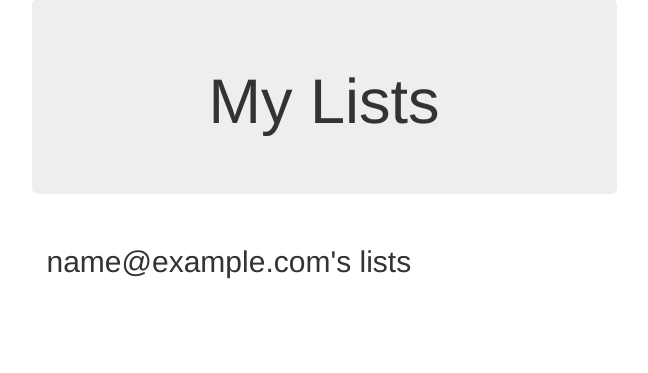
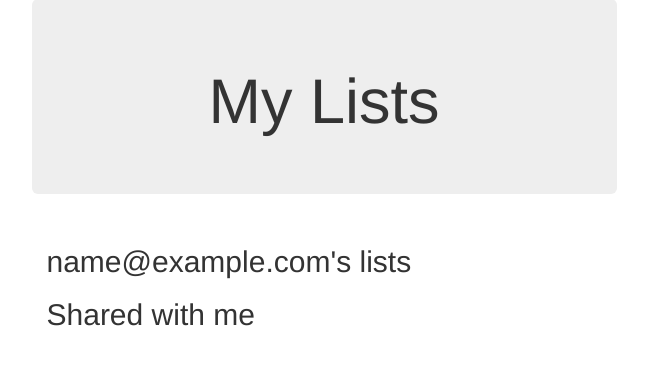
Before and after one commit to DanielBerns/Test-Driven-Development-with-Python, a Django app: a page that uses lists/templates/my_lists.html in a window 1280 px wide. Shown: the part 73-446 px from the top of the page, without its empty margins (316-964 px from the left). Run offline with Django 3.2, Linux system fonts and the light colour scheme; tables that the repository leaves empty hold one stand-in row (values such as "Sample post"); some libraries are stand-ins or nearby versions.

Commit message:
Showing lists shared with you on user list page, and users list is shared with on list page

```diff
--- a/lists/models.py
+++ b/lists/models.py
@@ -6,7 +6,7 @@
 class List(models.Model):
     owner = models.ForeignKey(settings.AUTH_USER_MODEL, blank=True,
                               null=True)
-    shared_with = models.ManyToManyField('accounts.User',
+    shared_with = models.ManyToManyField(settings.AUTH_USER_MODEL,
                                          related_name='list_shared_with_users')
 
     def get_absolute_url(self):
--- a/lists/templates/list.html
+++ b/lists/templates/list.html
@@ -15,4 +15,10 @@
     {% csrf_token %}
     <input name="sharee" placeholder="your-friend@example.com">
 </form>
+
+<ul>
+    {% for user in list.shared_with.all %}
+    <li class="list-sharee">{{ user.email }}</li>
+    {% endfor %}
+</ul>
 {% endblock %}
--- a/lists/templates/my_lists.html
+++ b/lists/templates/my_lists.html
@@ -11,4 +11,10 @@
     <li><a href="{{ list.get_absolute_url }}">{{ list.name }}</a></li>
     {% endfor %}
 </ul>
+<h2>Shared with me</h2>
+<ul>
+    {% for list in owner.list_shared_with_users.all %}
+    <li><a href="{{ list.get_absolute_url }}">{{ list.name }}</a></li>
+    {% endfor %}
+</ul>
 {% endblock %}
```
Also changed, not shown: lists/tests/test_views.py (+21 -0 lines).
